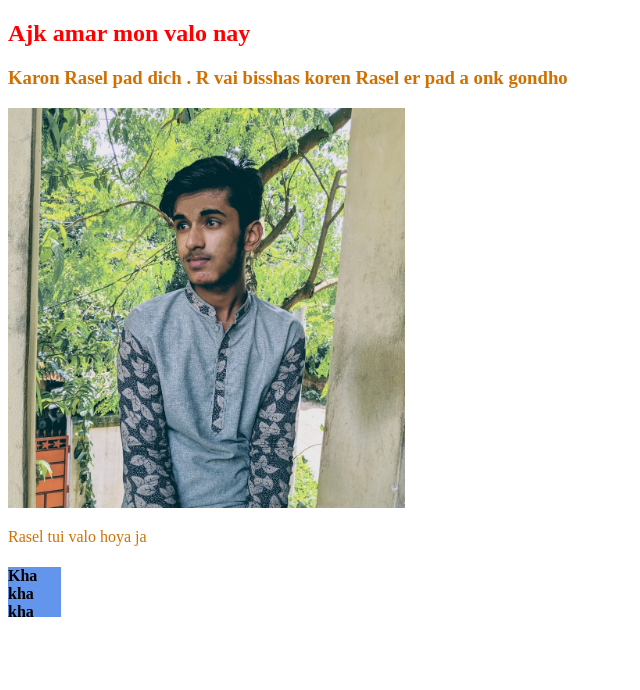
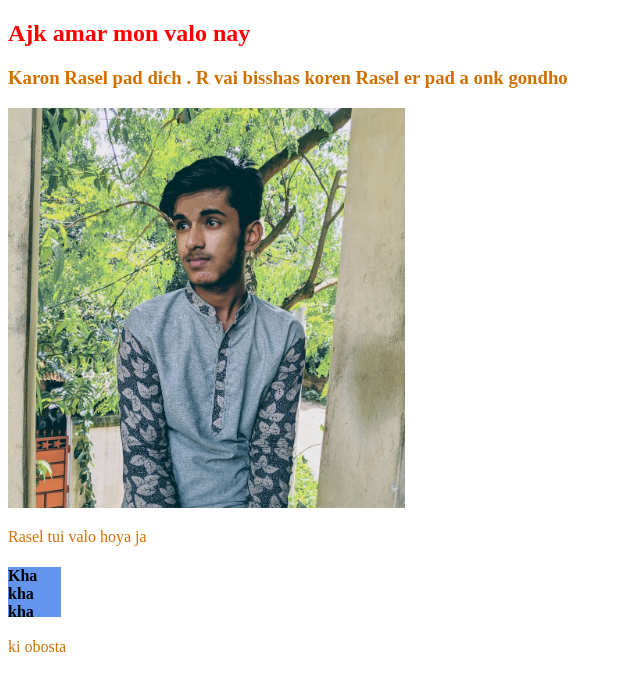
Before and after one commit to BayazidBostami/My-second-repo, a plain HTML site: page index.html in a window 1280 px wide. Shown: the whole page, without its empty margins (0-640 px from the left). Drawn offline with Linux system fonts and the light colour scheme.

Commit message:
ki obosta

```diff
--- a/index.html
+++ b/index.html
@@ -19,5 +19,6 @@
     <img src="Bayazid.jpg" alt="">
    <p> Rasel tui valo hoya ja</p>
     <h4> Kha kha kha</h4>
+    <p>ki obosta</p>
 </body>
 </html>
```
